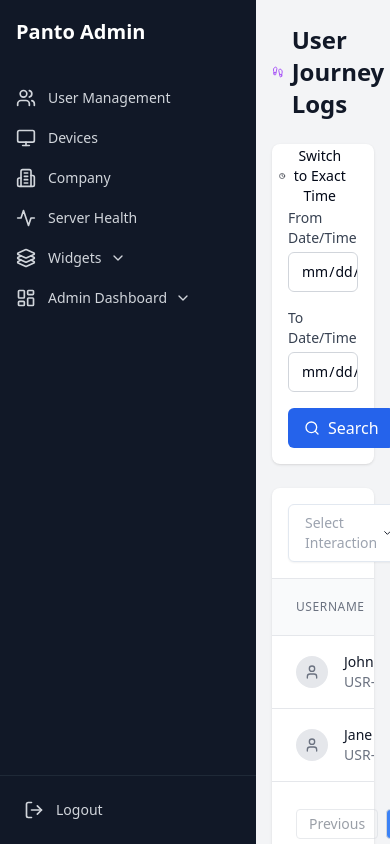
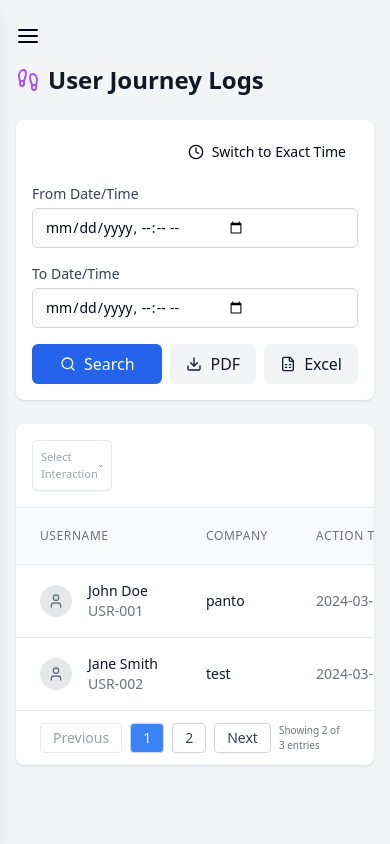
Before and after one commit to pantohealth/panto-monitoring-front, a React (Vite) app: page /dashboard/admin/journey in a window 390 px wide. Built offline with nearby package versions, Linux system fonts and the light colour scheme.

Commit message:
make the project responsive for mobile devices

```diff
--- a/src/components/layout/DashboardLayout.tsx
+++ b/src/components/layout/DashboardLayout.tsx
@@ -1,17 +1,38 @@
+import { useState } from 'react';
 import { Outlet } from 'react-router-dom';
+import { AlignJustify } from 'lucide-react';
+
 import { Sidebar } from './Sidebar';
+import MobileSidebar from './MobileSidebar';
 
 export function DashboardLayout() {
+  const [isSidebarOpen, setSidebarOpen] = useState(false)
+
+  const toggleSidebar = () => {
+    setSidebarOpen(!isSidebarOpen);
+  }
+
   return (
+    <div>
     <div className="flex h-screen bg-gray-100">
-      <Sidebar />
+      <Sidebar isOpen={isSidebarOpen}/>
+      <div
+        className={`fixed md:hidden  inset-y-0 left-0 z-40 w-64 bg-gray-900 shadow-lg transform ${
+          isSidebarOpen ? 'translate-x-0' : '-translate-x-full'
+        } transition-transform duration-200 ease-in-out md:relative md:translate-x-0`}
+      >
+        <MobileSidebar isOpen={isSidebarOpen} setIsOpen={setSidebarOpen}/>
+      </div>
       <main className="flex-1 overflow-auto">
-        <div className="py-6">
+        <div onClick={toggleSidebar} className='md:hidden flex text-zinc-950-500 mt-6 px-4'><AlignJustify/></div>
+        <div className="py-4">
           <div className="mx-auto max-w-7xl px-4 sm:px-6 md:px-8">
             <Outlet />
           </div>
         </div>
       </main>
     </div>
+    <div onClick={() => setSidebarOpen(false)} className={`${isSidebarOpen ? "overlay--visible" : "hidden"} overlay`}></div>
+    </div>
   );
 }
--- /dev/null
+++ b/src/components/layout/MobileSidebar.tsx
@@ -0,0 +1,30 @@
+import { X } from 'lucide-react';
+
+import { Sidebar } from './Sidebar';
+
+
+interface MobileSidebarProps {
+    isOpen: boolean,
+    setIsOpen: (isOpen: boolean) => void
+}
+
+const MobileSidebar = ({isOpen,setIsOpen}:MobileSidebarProps) => {
+    return (
+        <div>
+        <div className="flex justify-end">
+
+            <div onClick={() => setIsOpen(false)} className="cursor-pointer p-2">
+                <svg className='w-6 h-6 text-white '>
+                    <X/>
+                </svg>
+            </div>
+
+            </div>
+               {
+                isOpen && <Sidebar isOpen={isOpen}/>
+               }
+            </div>
+    );
+};
+
+export default MobileSidebar;
--- a/src/components/layout/Sidebar.tsx
+++ b/src/components/layout/Sidebar.tsx
@@ -1,6 +1,6 @@
 import { useState } from 'react';
 import { NavLink, useNavigate } from 'react-router-dom';
-import { ChevronDown,Users, Monitor, Building2, Activity, LogOut,  Layers3  , LayoutDashboard } from 'lucide-react';
+import { ChevronDown,Users, Monitor, Building2, Activity, LogOut,  Layers3, LayoutDashboard} from 'lucide-react';
 import { cn } from '../../lib/utils';
 import toast from 'react-hot-toast';
 
@@ -35,8 +35,11 @@ const navigation = [
 
 ];
 
+interface SidebarProps {
+  isOpen: boolean,
+}
 
-export function Sidebar() {
+export function Sidebar({isOpen}:SidebarProps) {
   const navigate = useNavigate();
   const [expandedItems, setExpandedItems] = useState<string[]>([]);
   const [isDropdownOpen, setIsDropdownOpen] = useState(false);
@@ -56,7 +59,8 @@ export function Sidebar() {
   };
 
   return (
-    <div className="flex h-full w-64 flex-col bg-gray-900">
+    <div className={`${isOpen ? 'fixed' : 'hidden'} md:flex flex-col md:overflow-auto overflow-scroll h-full w-64 bg-gray-900`}>
+
       <div className="flex h-16 items-center px-4">
         <h1 className="text-xl font-bold text-white">Panto Admin</h1>
       </div>
@@ -130,7 +134,7 @@ export function Sidebar() {
           </div>
         ))}
       </nav>
-      <div className="flex-shrink-0 flex border-t border-gray-800 p-4">
+      <div className="flex-shrink-0 flex w-full border-t border-gray-800 p-4 md:mb-0 mb-12 mt-auto">
         <button
           className="group flex w-full items-center px-2 py-2 text-sm font-medium rounded-md text-gray-300 hover:bg-gray-700 hover:text-white"
           onClick={handleLogout}
--- a/src/components/ui/Dropdown.tsx
+++ b/src/components/ui/Dropdown.tsx
@@ -19,12 +19,12 @@ export function Dropdown({
   onToggle,
 }: DropdownProps) {
   return (
-    <div className="relative w-56">
+    <div className="relative md:w-56 w-20">
       <button
         onClick={onToggle}
-        className="w-full px-4 py-2 text-left bg-white border rounded-md shadow-sm focus:outline-none focus:ring-2 focus:ring-blue-500 focus:border-blue-500 transition-colors duration-200"
+        className="w-full px-2 py-2 text-left bg-white border rounded-md shadow-sm focus:outline-none focus:ring-2 focus:ring-blue-500 focus:border-blue-500 transition-colors duration-200"
       >
-        <span className="flex items-center justify-between text-sm">
+        <span className="flex items-center justify-between md:text-sm text-[11px]">
           <span className={cn(!value && 'text-gray-400')}>
             {value || placeholder}
           </span>
@@ -43,7 +43,7 @@ export function Dropdown({
                 onToggle();
               }}
               className={cn(
-                'block w-full px-4 py-2 text-left text-sm hover:bg-gray-50 transition-colors duration-150',
+                'block w-full px-2 py-2 text-left md:text-sm text-[11px] hover:bg-gray-50 transition-colors duration-150',
                 !value && 'bg-gray-50 text-blue-600'
               )}
             >
@@ -57,7 +57,7 @@ export function Dropdown({
                   onToggle();
                 }}
                 className={cn(
-                  'block w-full px-4 py-2 text-left text-sm hover:bg-gray-50 transition-colors duration-150',
+                  'block w-full px-2 py-2 text-left md:text-sm text-[11px] hover:bg-gray-50 transition-colors duration-150',
                   value === option && 'bg-gray-50 text-blue-600'
                 )}
               >
--- a/src/index.css
+++ b/src/index.css
@@ -64,3 +64,12 @@
 .scrollbar-track-gray-900::-webkit-scrollbar-track {
   background-color: #111827;
 }
+
+/* overlay for mobile sidebar */
+.overlay{
+  @apply md:hidden invisible opacity-0 w-full h-full fixed inset-0 bg-black/40 z-10 transition-all;
+}
+
+.overlay--visible{
+  @apply visible opacity-100 ;
+}
--- a/src/pages/admin/AdminWarningsPage.tsx
+++ b/src/pages/admin/AdminWarningsPage.tsx
@@ -1,4 +1,5 @@
 import { useState, useEffect } from 'react';
+
 import { DateTimeFilters } from '../../components/filters/DateTimeFilters';
 import { exportToPDF, exportToExcel } from '../../utils/export';
 import { Dropdown } from '../../components/ui/Dropdown';
@@ -127,7 +128,8 @@ export function AdminWarningsPage() {
   return (
     <div className="space-y-6">
       <div className="flex items-center justify-between">
-        <h1 className="text-2xl font-semibold text-gray-900">Warnings</h1>
+
+        <h1 className="text-2xl font-semibold text-gray-900">Warnings page</h1>
       </div>
 
       <DateTimeFilters
@@ -222,7 +224,7 @@ export function AdminWarningsPage() {
             disabledClassName="opacity-50 cursor-not-allowed"
             forcePage={currentPage}
           />
-          <div className="text-sm text-gray-500">
+          <div className="md:text-sm text-[10px] px-2 text-gray-500">
             Showing {currentItems.length} of {filteredWarnings.length} entries
           </div>
         </div>
--- a/src/pages/admin/DataManagement.tsx
+++ b/src/pages/admin/DataManagement.tsx
@@ -122,15 +122,15 @@ export function DataManagementPage() {
 
   return (
     <div className="space-y-6">
-      <div className="flex items-center justify-between">
+      <div className="md:flex md:items-center md:justify-between">
         <div className="flex items-center gap-2">
           <Database className="h-6 w-6 text-indigo-500" />
-          <h1 className="text-2xl font-semibold text-gray-900">Data Management</h1>
-          <span className="bg-gray-100 px-2 py-1 rounded text-sm text-gray-600">
+          <h1 className="md:text-2xl font-semibold text-gray-900">Data Management</h1>
+          <span className="bg-gray-100 px-2 py-1 rounded whitespace-nowrap md:text-sm text-xs text-gray-600">
             {MOCK_TASKS.length} REQUESTS
           </span>
         </div>
-        <div className="flex gap-2">
+        <div className="flex gap-2 mt-2 md:mt-0">
           <Button
             variant="ghost"
             onClick={handleRefresh}
@@ -146,7 +146,7 @@ export function DataManagementPage() {
           </Button>
         </div>
       </div>
-      <p className="text-gray-500">You can create automatic tasks in different types.</p>
+      <p className="text-gray-500 tracking-tighter md:tracking-normal">You can create automatic tasks in different types.</p>
 
       <div className="bg-white shadow rounded-lg">
         <div className="overflow-x-auto">
--- a/src/pages/admin/UserJourney.tsx
+++ b/src/pages/admin/UserJourney.tsx
@@ -176,7 +176,7 @@ export function UserJourneyPage() {
             disabledClassName="opacity-50 cursor-not-allowed"
             forcePage={currentPage}
           />
-          <div className="text-sm text-gray-500">
+          <div className="md:text-sm text-[10px] px-2 text-gray-500">
             Showing {currentItems.length} of {filteredInteractions.length} entries
           </div>
         </div>
```
Also changed, not shown: src/pages/admin/DeveloperReports.tsx (+8 -9 lines).
